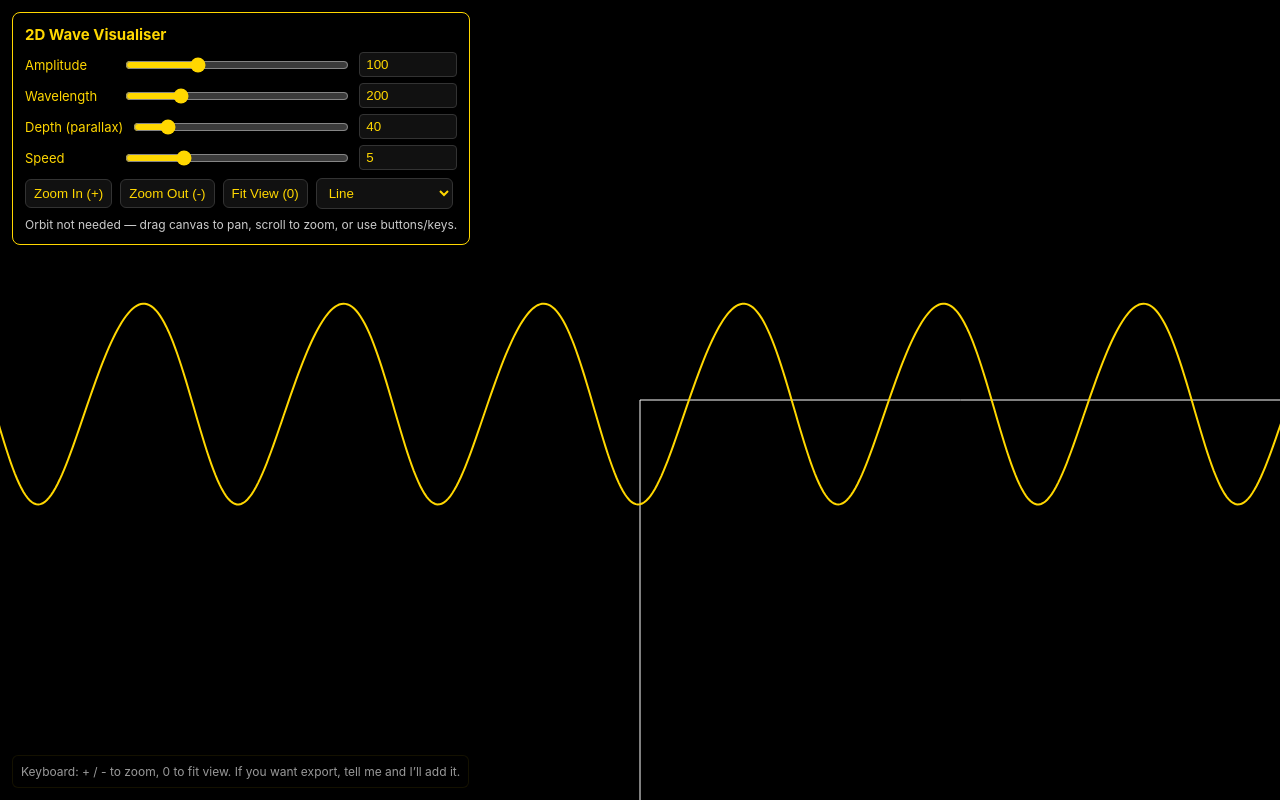
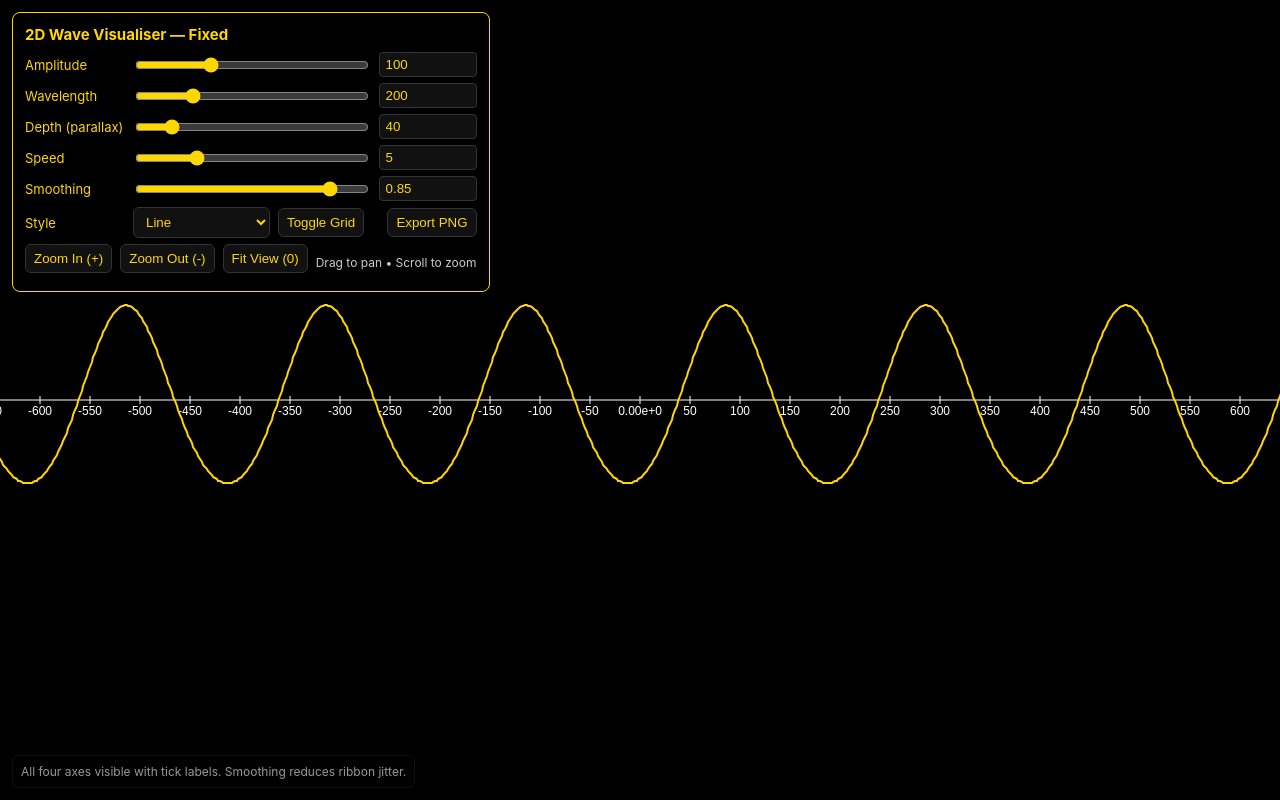
Before and after one commit to TanavBhuraria/DrumFrequencyCalculator, a Flask app: page /visual in a window 1280 px wide. Run offline with Flask 3, Linux system fonts and the light colour scheme.

Commit message:
visual new design 2

```diff
--- a/templates/visual.html
+++ b/templates/visual.html
@@ -2,28 +2,23 @@
 <html lang="en">
 <head>
   <meta charset="utf-8" />
-  <title>2D Wave Visualiser — Reliable</title>
+  <title>2D Wave Visualiser — Axes, Ticks, Stable Wave</title>
   <meta name="viewport" content="width=device-width,initial-scale=1" />
   <style>
     html,body { height:100%; margin:0; background:#000; color:#FFD700; font-family:Inter,system-ui,Arial,sans-serif; }
-    #canvas { position:fixed; inset:0; z-index:1; display:block; width:100%; height:100%; }
+    #canvas { position:fixed; inset:0; z-index:1; display:block; width:100%; height:100%; background:#000; }
     .controls {
-      position: absolute;
-      top: 12px;
-      left: 12px;
-      z-index: 40;
-      background: rgba(0,0,0,0.78);
-      border: 1px solid #FFD700;
-      padding: 12px;
-      border-radius: 8px;
-      min-width: 320px;
+      position: absolute; top: 12px; left: 12px; z-index: 40;
+      background: rgba(0,0,0,0.78); border: 1px solid #FFD700; padding: 12px; border-radius: 8px; min-width: 360px;
     }
     .controls h3 { margin:0 0 8px 0; color:#FFD700; font-size:15px; }
     .row { display:flex; align-items:center; gap:8px; margin:6px 0; }
-    label { font-size:13px; color:#FFD700; min-width:90px; }
+    label { font-size:13px; color:#FFD700; min-width:100px; }
     input[type=range] { flex:1; accent-color:#FFD700; }
     input[type=number] { width:84px; background:#111; color:#FFD700; border:1px solid #333; padding:4px 6px; border-radius:4px; }
     button, select { background:#111; color:#FFD700; border:1px solid #333; padding:6px 8px; border-radius:6px; cursor:pointer; }
+    .small { font-size:12px;color:#ccc;margin-top:8px; }
+    .right { margin-left:auto; }
     .hint { position:absolute; left:12px; bottom:12px; z-index:40; color:#999; background:rgba(0,0,0,0.5); padding:8px; border-radius:6px; border:1px solid rgba(255,215,0,0.08); font-size:12px; }
   </style>
 </head>
@@ -31,7 +26,7 @@
   <canvas id="canvas"></canvas>
 
   <div class="controls" id="controls">
-    <h3>2D Wave Visualiser</h3>
+    <h3>2D Wave Visualiser — Fixed</h3>
 
     <div class="row">
       <label>Amplitude</label>
@@ -57,27 +52,38 @@
       <input id="speedNum" type="number" min="0.1" max="20" step="0.1" value="5">
     </div>
 
-    <div class="row" style="margin-top:8px;">
-      <button id="zoomIn">Zoom In (+)</button>
-      <button id="zoomOut">Zoom Out (-)</button>
-      <button id="fitView">Fit View (0)</button>
+    <div class="row">
+      <label>Smoothing</label>
+      <input id="smoothing" type="range" min="0" max="0.99" step="0.01" value="0.85">
+      <input id="smoothingNum" type="number" min="0" max="0.99" step="0.01" value="0.85">
+    </div>
+
+    <div class="row">
+      <label>Style</label>
       <select id="style">
         <option value="line">Line</option>
         <option value="ribbon">Ribbon (shaded)</option>
       </select>
+      <button id="gridToggle">Toggle Grid</button>
+      <button id="exportPNG" class="right">Export PNG</button>
     </div>
 
-    <div style="font-size:12px;color:#ccc;margin-top:8px;">Orbit not needed — drag canvas to pan, scroll to zoom, or use buttons/keys.</div>
+    <div class="row">
+      <button id="zoomIn">Zoom In (+)</button>
+      <button id="zoomOut">Zoom Out (-)</button>
+      <button id="fitView">Fit View (0)</button>
+      <div class="small right">Drag to pan • Scroll to zoom</div>
+    </div>
   </div>
 
-  <div class="hint">Keyboard: + / - to zoom, 0 to fit view. If you want export, tell me and I’ll add it.</div>
+  <div class="hint">All four axes visible with tick labels. Smoothing reduces ribbon jitter.</div>
 
 <script>
 (() => {
   const canvas = document.getElementById('canvas');
   const ctx = canvas.getContext('2d', { alpha: false });
 
-  // UI elements
+  // UI
   const ui = {
     amplitude: document.getElementById('amplitude'),
     amplitudeNum: document.getElementById('amplitudeNum'),
@@ -87,10 +93,14 @@
     depthNum: document.getElementById('depthNum'),
     speed: document.getElementById('speed'),
     speedNum: document.getElementById('speedNum'),
+    smoothing: document.getElementById('smoothing'),
+    smoothingNum: document.getElementById('smoothingNum'),
+    style: document.getElementById('style'),
+    gridToggle: document.getElementById('gridToggle'),
     zoomIn: document.getElementById('zoomIn'),
     zoomOut: document.getElementById('zoomOut'),
     fitView: document.getElementById('fitView'),
-    style: document.getElementById('style')
+    exportPNG: document.getElementById('exportPNG')
   };
 
   // Sync helpers
@@ -105,19 +115,23 @@
     wavelength: +ui.wavelength.value,
     depth: +ui.depth.value,
     speed: +ui.speed.value,
+    smoothing: +ui.smoothing.value,
+    style: ui.style.value,
+    grid: false,
     zoom: 1,
     offsetX: 0,
-    offsetY: 0,
-    style: ui.style.value
+    offsetY: 0
   };
 
   sync(ui.amplitude, ui.amplitudeNum, v => state.amplitude = v);
   sync(ui.wavelength, ui.wavelengthNum, v => state.wavelength = v);
   sync(ui.depth, ui.depthNum, v => state.depth = v);
   sync(ui.speed, ui.speedNum, v => state.speed = v);
+  sync(ui.smoothing, ui.smoothingNum, v => state.smoothing = v);
   ui.style.addEventListener('change', () => state.style = ui.style.value);
+  ui.gridToggle.addEventListener('click', () => state.grid = !state.grid);
 
-  // Resize canvas
+  // Resize canvas with DPR
   function resize() {
     const DPR = Math.max(1, Math.min(window.devicePixelRatio || 1, 2));
     canvas.width = Math.floor(window.innerWidth * DPR);
@@ -131,10 +145,7 @@
 
   // Interaction: pan by dragging
   let dragging = false, lastX = 0, lastY = 0;
-  canvas.addEventListener('mousedown', (e) => {
-    dragging = true; lastX = e.clientX; lastY = e.clientY;
-    canvas.style.cursor = 'grabbing';
-  });
+  canvas.addEventListener('mousedown', (e) => { dragging = true; lastX = e.clientX; lastY = e.clientY; canvas.style.cursor = 'grabbing'; });
   window.addEventListener('mouseup', () => { dragging = false; canvas.style.cursor = 'default'; });
   window.addEventListener('mousemove', (e) => {
     if (!dragging) return;
@@ -144,7 +155,7 @@
     state.offsetY += dy / state.zoom;
   });
 
-  // Scroll to zoom (centered on mouse)
+  // Scroll to zoom centered on mouse
   canvas.addEventListener('wheel', (e) => {
     e.preventDefault();
     const delta = -e.deltaY;
@@ -152,12 +163,11 @@
     const rect = canvas.getBoundingClientRect();
     const mx = (e.clientX - rect.left - rect.width/2) / state.zoom - state.offsetX;
     const my = (e.clientY - rect.top - rect.height/2) / state.zoom - state.offsetY;
-    state.zoom *= zoomFactor;
-    // keep zoom within bounds
-    state.zoom = Math.max(0.2, Math.min(6, state.zoom));
-    // adjust offset so zoom centers on mouse
+    const newZoom = Math.max(0.2, Math.min(6, state.zoom * zoomFactor));
+    const inv = 1 / zoomFactor;
     state.offsetX -= mx * (1 - 1/zoomFactor);
     state.offsetY -= my * (1 - 1/zoomFactor);
+    state.zoom = newZoom;
   }, { passive: false });
 
   // Zoom buttons and fit view
@@ -175,9 +185,7 @@
   }
   ui.zoomIn.addEventListener('click', () => smoothZoom(Math.min(6, state.zoom * 1.4)));
   ui.zoomOut.addEventListener('click', () => smoothZoom(Math.max(0.2, state.zoom / 1.4)));
-  ui.fitView.addEventListener('click', () => {
-    state.zoom = 1; state.offsetX = 0; state.offsetY = 0;
-  });
+  ui.fitView.addEventListener('click', () => { state.zoom = 1; state.offsetX = 0; state.offsetY = 0; });
 
   window.addEventListener('keydown', (e) => {
     if (e.key === '+' || e.key === '=') smoothZoom(Math.min(6, state.zoom * 1.4));
@@ -185,103 +193,217 @@
     if (e.key === '0') { state.zoom = 1; state.offsetX = 0; state.offsetY = 0; }
   });
 
-  // Drawing helpers
-  function drawAxes(cx, cy, w, h) {
-    ctx.strokeStyle = '#FFFFFF';
-    ctx.lineWidth = 1;
-    ctx.beginPath();
-    // horizontal center line
-    ctx.moveTo(0, cy); ctx.lineTo(w, cy);
-    // vertical center line
-    ctx.moveTo(cx, 0); ctx.lineTo(cx, h);
-    ctx.stroke();
-  }
+  // Export PNG
+  ui.exportPNG.addEventListener('click', () => {
+    const link = document.createElement('a');
+    link.download = 'wave.png';
+    link.href = canvas.toDataURL('image/png');
+    link.click();
+  });
 
-  // Main render loop
-  let last = performance.now();
-  function render(now) {
-    const dt = (now - last) / 1000; last = now;
-    const t = now / 1000;
+  // Stable sampling: fixed sample count independent of zoom to avoid geometry changes
+  const SAMPLES = 1200; // fixed sample count for stability
+  const worldWidth = 2000; // world units across horizontal span
 
-    // clear
-    ctx.fillStyle = '#000000';
-    ctx.fillRect(0, 0, canvas.width, canvas.height);
+  // Smoothing buffers to reduce per-sample jitter
+  const smoothY = new Float32Array(SAMPLES + 1);
+  for (let i=0;i<=SAMPLES;i++) smoothY[i] = 0;
 
-    // logical center
-    const W = canvas.width / (window.devicePixelRatio || 1);
-    const H = canvas.height / (window.devicePixelRatio || 1);
-    const cx = W / 2, cy = H / 2;
-
-    // apply zoom and pan transforms by mapping world->screen manually
-    // draw axes
+  // Axis tick helper
+  function drawAxesAndTicks(W, H, cx, cy, worldToScreen) {
     ctx.save();
     ctx.translate(cx, cy);
     ctx.scale(state.zoom, state.zoom);
     ctx.translate(state.offsetX, state.offsetY);
 
-    drawAxes(0, 0, W, H);
+    // Draw grid if enabled
+    if (state.grid) {
+      ctx.strokeStyle = 'rgba(255,255,255,0.06)';
+      ctx.lineWidth = 1 / state.zoom;
+      const gridSpacing = 100;
+      for (let gx = -worldWidth; gx <= worldWidth; gx += gridSpacing) {
+        const sx = gx;
+        ctx.beginPath(); ctx.moveTo(sx, -H*2); ctx.lineTo(sx, H*2); ctx.stroke();
+      }
+      for (let gy = -1000; gy <= 1000; gy += gridSpacing) {
+        const sy = gy;
+        ctx.beginPath(); ctx.moveTo(-worldWidth*2, sy); ctx.lineTo(worldWidth*2, sy); ctx.stroke();
+      }
+    }
 
-    // draw wave
-    const samples = Math.min(3000, Math.max(200, Math.floor(1200 * state.zoom)));
-    const step = (W * 2) / samples; // world units per sample
+    // Axis lines on all four sides (top, bottom, left, right)
+    ctx.strokeStyle = '#FFFFFF';
+    ctx.lineWidth = 1 / state.zoom;
+    // bottom axis (y= -cy in world coords)
+    ctx.beginPath(); ctx.moveTo(-worldWidth/2, 0); ctx.lineTo(worldWidth/2, 0); ctx.stroke();
+    // top axis (y = -cy + viewHeight in world coords) draw at world y = viewHeight/state.zoom
+    const viewHWorld = (H/2) / state.zoom;
+    ctx.beginPath(); ctx.moveTo(-worldWidth/2, -viewHWorld*2); ctx.lineTo(worldWidth/2, -viewHWorld*2); ctx.stroke();
+    // left axis
+    ctx.beginPath(); ctx.moveTo(-worldWidth/2, -10000); ctx.lineTo(-worldWidth/2, 10000); ctx.stroke();
+    // right axis
+    ctx.beginPath(); ctx.moveTo(worldWidth/2, -10000); ctx.lineTo(worldWidth/2, 10000); ctx.stroke();
+
+    // Ticks and labels
+    ctx.fillStyle = '#FFFFFF';
+    ctx.font = `${12 / state.zoom}px sans-serif`;
+    ctx.textAlign = 'center';
+    ctx.textBaseline = 'top';
+
+    // X ticks: choose tick spacing in world units
+    const approxPixelsPerTick = 80;
+    const worldPerPixel = (W / state.zoom) / worldWidth;
+    const desiredWorldTick = approxPixelsPerTick * worldPerPixel;
+    const tickBase = chooseNiceTick(desiredWorldTick);
+    const minX = -worldWidth/2 - state.offsetX - (W/2)/state.zoom;
+    const maxX = worldWidth/2 - state.offsetX + (W/2)/state.zoom;
+    for (let x = Math.ceil(minX / tickBase) * tickBase; x <= maxX; x += tickBase) {
+      const sx = x;
+      // bottom ticks
+      ctx.beginPath(); ctx.moveTo(sx, -4 / state.zoom); ctx.lineTo(sx, 4 / state.zoom); ctx.stroke();
+      // top ticks (at top axis)
+      ctx.beginPath(); ctx.moveTo(sx, -viewHWorld*2 - 4 / state.zoom); ctx.lineTo(sx, -viewHWorld*2 + 4 / state.zoom); ctx.stroke();
+      // labels bottom
+      const label = formatNumber(x);
+      ctx.save();
+      ctx.scale(1,1);
+      ctx.fillText(label, sx, 6 / state.zoom);
+      ctx.restore();
+      // labels top
+      ctx.save();
+      ctx.fillText(label, sx, -viewHWorld*2 - 16 / state.zoom);
+      ctx.restore();
+    }
+
+    // Y ticks: choose tick spacing
+    ctx.textAlign = 'right';
+    ctx.textBaseline = 'middle';
+    const approxPixelsPerTickY = 60;
+    const desiredWorldTickY = approxPixelsPerTickY * worldPerPixel;
+    const tickBaseY = chooseNiceTick(desiredWorldTickY);
+    const minY = -1000 - state.offsetY - (H/2)/state.zoom;
+    const maxY = 1000 - state.offsetY + (H/2)/state.zoom;
+    for (let y = Math.ceil(minY / tickBaseY) * tickBaseY; y <= maxY; y += tickBaseY) {
+      const sy = y;
+      // left ticks
+      ctx.beginPath(); ctx.moveTo(-worldWidth/2 - 4 / state.zoom, sy); ctx.lineTo(-worldWidth/2 + 4 / state.zoom, sy); ctx.stroke();
+      // right ticks
+      ctx.beginPath(); ctx.moveTo(worldWidth/2 - 4 / state.zoom, sy); ctx.lineTo(worldWidth/2 + 4 / state.zoom, sy); ctx.stroke();
+      // labels left
+      ctx.save();
+      ctx.fillText(formatNumber(y), -worldWidth/2 - 8 / state.zoom, sy);
+      ctx.restore();
+      // labels right
+      ctx.save();
+      ctx.textAlign = 'left';
+      ctx.fillText(formatNumber(y), worldWidth/2 + 8 / state.zoom, sy);
+      ctx.textAlign = 'right';
+      ctx.restore();
+    }
+
+    ctx.restore();
+  }
+
+  // Choose a "nice" tick spacing (1,2,5 * power of 10)
+  function chooseNiceTick(desired) {
+    if (desired <= 0) return 1;
+    const pow = Math.pow(10, Math.floor(Math.log10(desired)));
+    const d = desired / pow;
+    if (d <= 1.5) return 1 * pow;
+    if (d <= 3.5) return 2 * pow;
+    if (d <= 7.5) return 5 * pow;
+    return 10 * pow;
+  }
+
+  function formatNumber(v) {
+    if (Math.abs(v) >= 1000 || Math.abs(v) < 0.01) return v.toExponential(2);
+    if (Math.abs(v - Math.round(v)) < 1e-6) return String(Math.round(v));
+    return v.toFixed(2);
+  }
+
+  // Render loop
+  let last = performance.now();
+  function render(now) {
+    const dt = (now - last) / 1000; last = now;
+    const t = now / 1000;
+    // clear
+    ctx.fillStyle = '#000';
+    ctx.fillRect(0, 0, canvas.width, canvas.height);
+
+    const DPR = Math.max(1, Math.min(window.devicePixelRatio || 1, 2));
+    const W = canvas.width / DPR;
+    const H = canvas.height / DPR;
+    const cx = W / 2, cy = H / 2;
+
+    // Draw axes and ticks (in world-space transform)
+    drawAxesAndTicks(W, H, cx, cy);
+
+    // Draw wave in world-space transform
+    ctx.save();
+    ctx.translate(cx, cy);
+    ctx.scale(state.zoom, state.zoom);
+    ctx.translate(state.offsetX, state.offsetY);
+
+    // stable sampling across frames
+    const samples = SAMPLES;
+    const step = worldWidth / samples;
     const amp = state.amplitude;
     const wl = state.wavelength;
     const depth = state.depth;
     const speed = state.speed;
+    const smoothing = state.smoothing;
 
+    // compute target Y for each sample and smooth it to reduce jitter
+    for (let i = 0; i <= samples; i++) {
+      const worldX = (i - samples/2) * step;
+      const rawY = amp * Math.sin((worldX / wl) * Math.PI * 2 - t * speed);
+      // add z-parallax as vertical offset to simulate depth
+      const z = depth * Math.sin((worldX / Math.max(1, wl*0.5)) * Math.PI * 2 - t * speed * 0.5);
+      const target = rawY + z * 0.15;
+      // low-pass smoothing: new = lerp(prev, target, 1 - smoothing)
+      smoothY[i] = smoothY[i] * smoothing + target * (1 - smoothing);
+    }
+
+    // Draw line or ribbon using the smoothed values
     if (state.style === 'line') {
       ctx.strokeStyle = '#FFD700';
       ctx.lineWidth = 2 / state.zoom;
       ctx.beginPath();
       for (let i = 0; i <= samples; i++) {
         const worldX = (i - samples/2) * step;
-        const y = amp * Math.sin((worldX / wl) * Math.PI * 2 - t * speed);
-        const z = depth * Math.sin((worldX / (wl*0.5)) * Math.PI * 2 - t * speed * 0.5);
-        const screenX = worldX;
-        const screenY = -y + z * 0.15; // parallax: z shifts vertical slightly
+        const screenX = Math.round(worldX * DPR) / DPR; // align to pixel grid to avoid subpixel jitter
+        const screenY = Math.round(-smoothY[i] * DPR) / DPR;
         if (i === 0) ctx.moveTo(screenX, screenY); else ctx.lineTo(screenX, screenY);
       }
       ctx.stroke();
     } else {
-      // ribbon: draw shaded band under the curve for depth illusion
-      const topColor = '#FFD700';
-      const bottomColor = '#552800';
-      // build path for top edge
-      const top = [];
-      const bottom = [];
+      // ribbon: top edge = smoothed Y, bottom edge = smoothed Y + thickness
+      const thickness = Math.max(6, amp * 0.12);
+      // top path
+      ctx.beginPath();
       for (let i = 0; i <= samples; i++) {
         const worldX = (i - samples/2) * step;
-        const y = amp * Math.sin((worldX / wl) * Math.PI * 2 - t * speed);
-        const z = depth * Math.sin((worldX / (wl*0.5)) * Math.PI * 2 - t * speed * 0.5);
-        const screenX = worldX;
-        const screenY = -y + z * 0.15;
-        top.push([screenX, screenY]);
-        bottom.push([screenX, screenY + Math.max(6, amp*0.12)]);
+        const screenX = Math.round(worldX * DPR) / DPR;
+        const screenY = Math.round(-smoothY[i] * DPR) / DPR;
+        if (i === 0) ctx.moveTo(screenX, screenY); else ctx.lineTo(screenX, screenY);
       }
-      // draw gradient fill
-      const grad = ctx.createLinearGradient(-W, -H, W, H);
-      grad.addColorStop(0, topColor);
-      grad.addColorStop(1, bottomColor);
-      ctx.fillStyle = grad;
-      ctx.beginPath();
-      for (let i = 0; i < top.length; i++) {
-        const p = top[i];
-        if (i === 0) ctx.moveTo(p[0], p[1]); else ctx.lineTo(p[0], p[1]);
-      }
-      for (let i = bottom.length - 1; i >= 0; i--) {
-        const p = bottom[i];
-        ctx.lineTo(p[0], p[1]);
+      // bottom path
+      for (let i = samples; i >= 0; i--) {
+        const worldX = (i - samples/2) * step;
+        const screenX = Math.round(worldX * DPR) / DPR;
+        const screenY = Math.round((-smoothY[i] + thickness) * DPR) / DPR;
+        ctx.lineTo(screenX, screenY);
       }
       ctx.closePath();
+      // gradient fill
+      const grad = ctx.createLinearGradient(-worldWidth/2, -amp, worldWidth/2, amp + thickness);
+      grad.addColorStop(0, '#FFD700');
+      grad.addColorStop(1, '#552800');
+      ctx.fillStyle = grad;
       ctx.fill();
       // outline
       ctx.strokeStyle = '#FFD700';
       ctx.lineWidth = 1.2 / state.zoom;
-      ctx.beginPath();
-      for (let i = 0; i < top.length; i++) {
-        const p = top[i];
-        if (i === 0) ctx.moveTo(p[0], p[1]); else ctx.lineTo(p[0], p[1]);
-      }
       ctx.stroke();
     }
 
@@ -294,6 +416,7 @@
   // Initial fit view
   function fitView() { state.zoom = 1; state.offsetX = 0; state.offsetY = 0; }
   ui.fitView.addEventListener('click', fitView);
+
 })();
 </script>
 </body>
```
